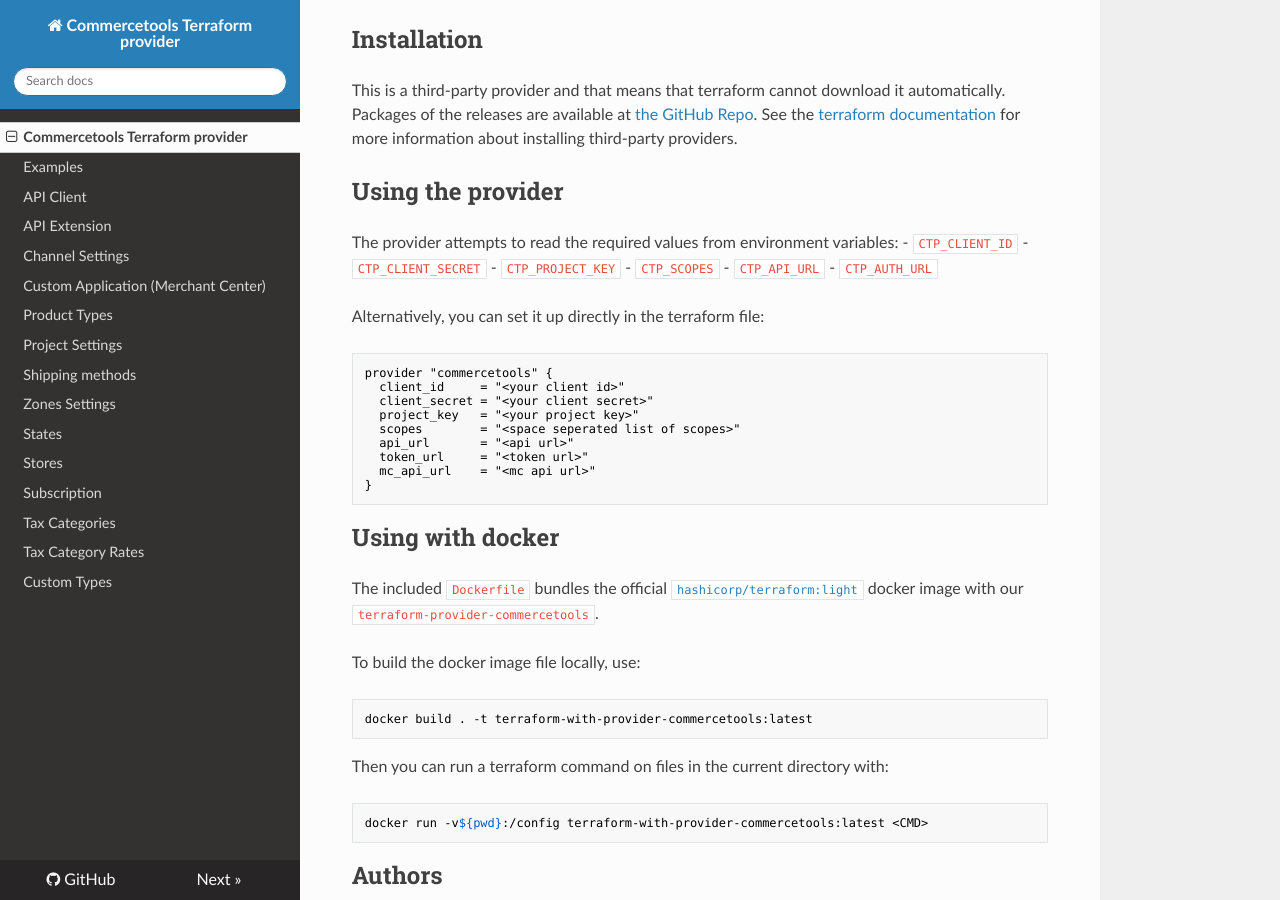
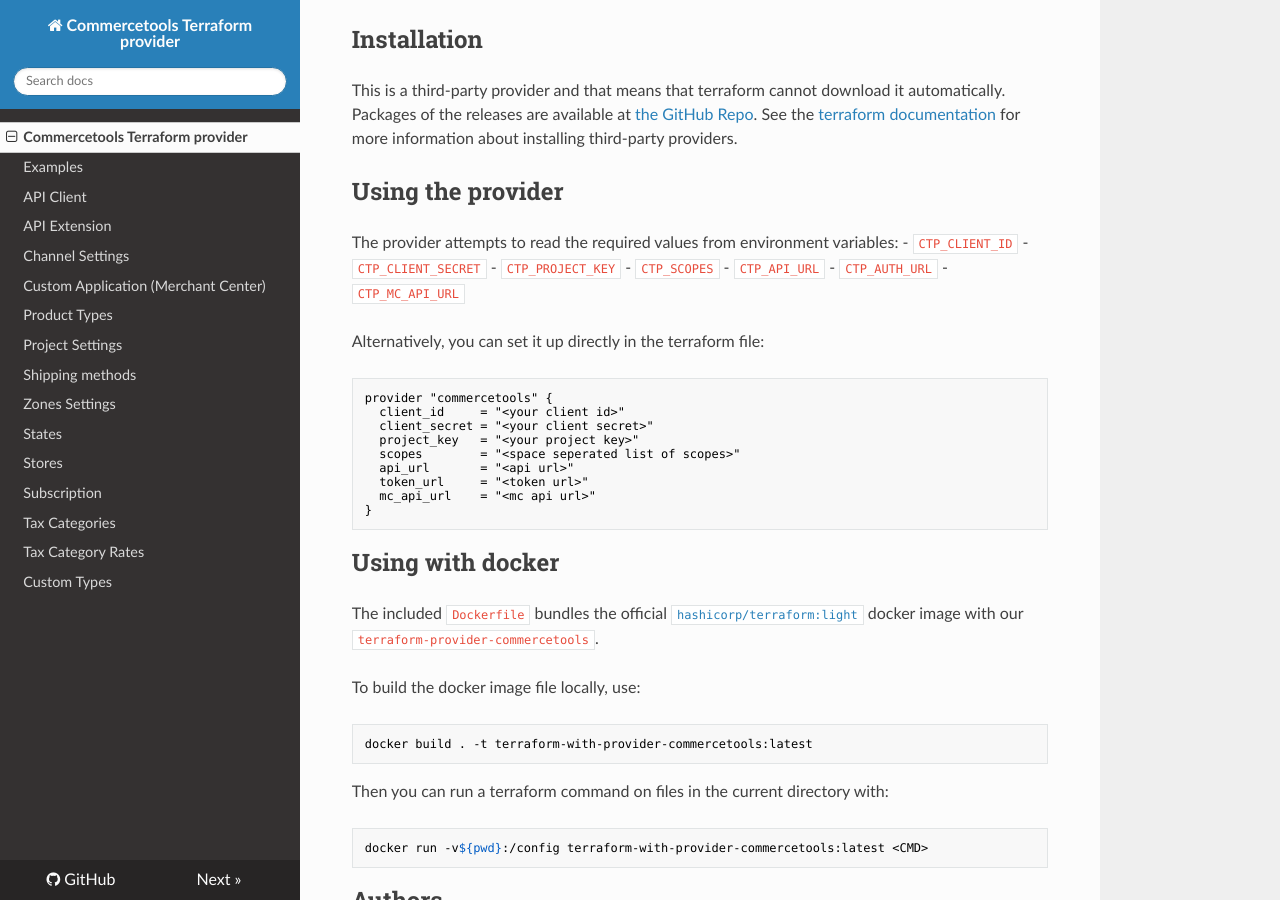
Before and after one commit to labd/terraform-provider-commercetools, an MkDocs documentation site: the page built from docs/index.md, in a window 1280 px wide and 900 px high, scrolled down 342 px. Built offline with MkDocs 1.6.1, drawn with Linux system fonts in a browser that asks for light colours; nearby versions of some CDN libraries.

Commit message:
chore: missing env var for tests

```diff
--- a/docs/index.md
+++ b/docs/index.md
@@ -19,6 +19,7 @@ The provider attempts to read the required values from environment variables:
 - `CTP_SCOPES`
 - `CTP_API_URL`
 - `CTP_AUTH_URL`
+- `CTP_MC_API_URL`
 
 Alternatively, you can set it up directly in the terraform file:
 
```
Also changed, not shown: 2 other files.
